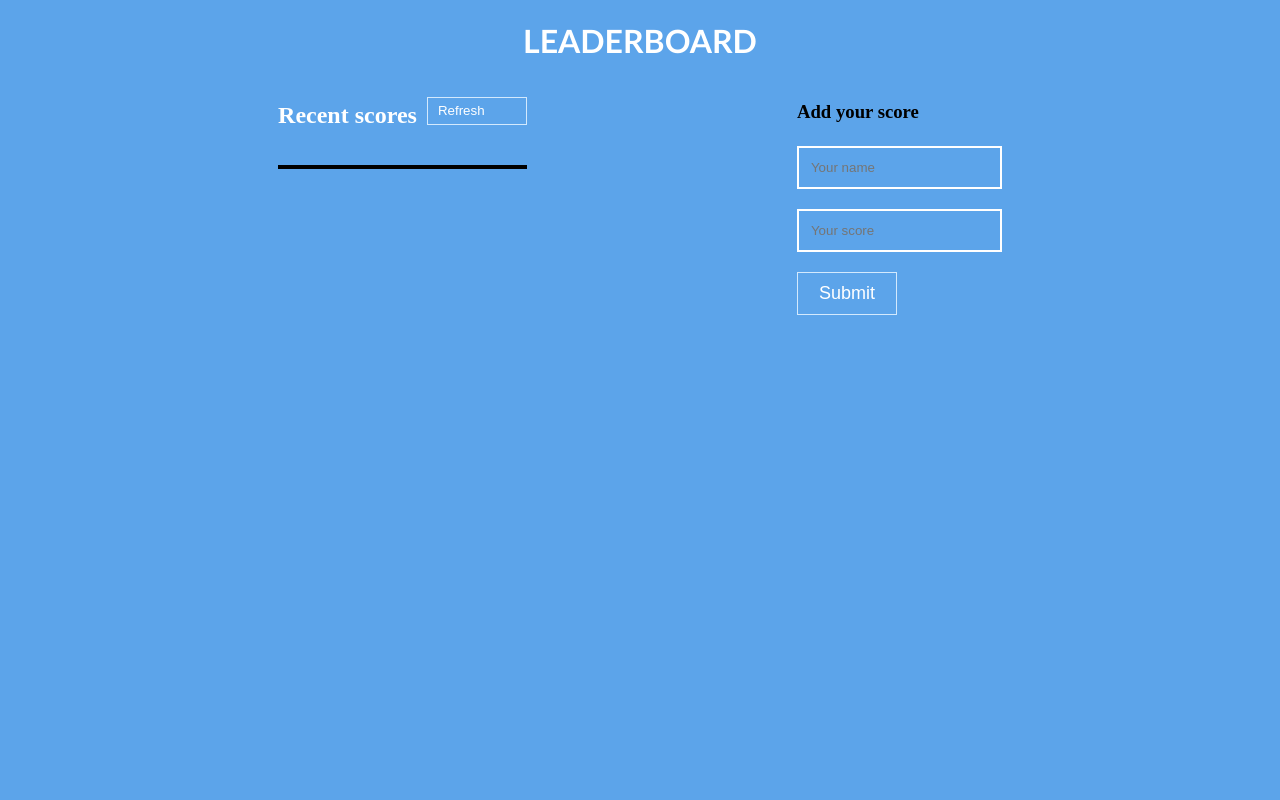
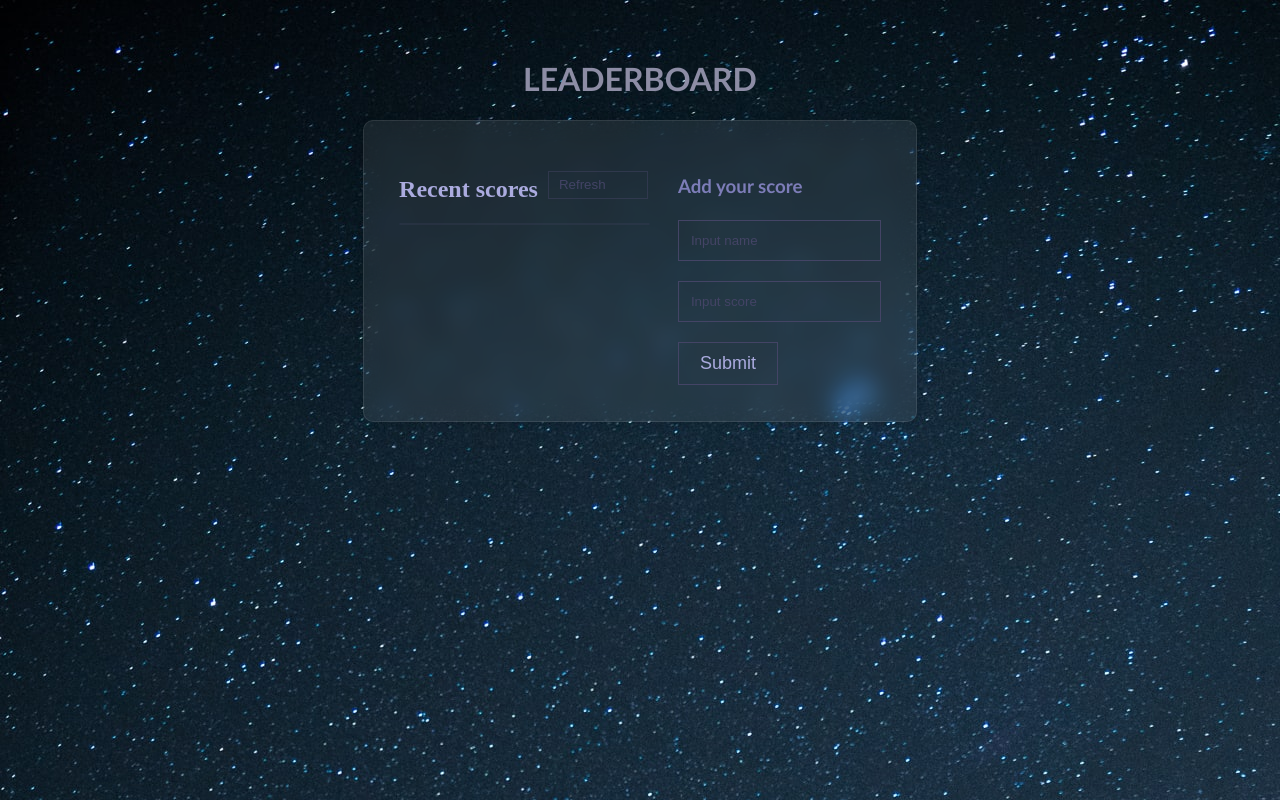
Before and after one commit to summyalena/Leaderboard, a website built with webpack: page src/index.html in a window 1280 px wide. Built offline with nearby package versions, Linux system fonts and the light colour scheme.

Commit message:
done with project3

```diff
--- a/src/index.html
+++ b/src/index.html
@@ -22,9 +22,9 @@
             <h2>Recent scores</h2>
             <button class="refreshBtn">Refresh</button>
         </div>
-        <ul class="scores-div">
+        <div class="scores-div">
 
-        </ul>
+        </div>
     </section>
 
     <section class="add-score">
@@ -32,8 +32,8 @@
             Add your score
         </h3>
        <form id="form">
-       <input type="text" aria-label="Your name" placeholder="Your name" class="name"/>
-       <input type="text" aria-label="Your score" placeholder="Your score" class="score"/>
+       <input type="text" aria-label="Your name" placeholder="Input name" class="name"/>
+       <input type="text" aria-label="Your score" placeholder="Input score" class="score"/>
        <div class="container">
        <div class="center">
         <button type="submit" class="submitBtn">
--- a/src/module/Get.js
+++ b/src/module/Get.js
@@ -7,5 +7,4 @@
   const finalResults = data.result;
   display(finalResults);
 };
-
 export default Get;
--- a/src/module/display.js
+++ b/src/module/display.js
@@ -5,8 +5,9 @@ const display = (data) => {
     const list = document.createElement('li');
     list.classList.add('list');
     list.innerHTML = `
-        <div class="one">
-        <p>${person.user}: ${person.score}</p>
+        <div class="list-one">
+        <i class="fa-solid fa-user"></i>
+        <div>${person.user}: ${person.score}</div>
         </div>
        `;
     scoreList.appendChild(list);
--- a/src/style.css
+++ b/src/style.css
@@ -1,10 +1,25 @@
 
 body {
   background-color: rgb(92, 164, 234);
+  display: flex;
+  flex-direction: column;
+  align-items: center;
+  justify-content: center;
+  padding: 30px;
+  background-image: url('./images/guille-pozzi-sbcIAn4Mn14-unsplash.jpg');
 }
 
 .wrapper {
   display: flex;
+  max-width: 800px;
+  min-height: 230px;
+  padding: 35px;
+  gap: 30px;
+  background-color: rgba(255, 255, 255, 0.075);
+  border-radius: 10px;
+  border: 0.5px solid rgba(255, 255, 255, 0.096);
+  box-shadow: 0 0 10px 1px rgba(0, 0, 0, 0.1);
+  backdrop-filter: blur(11px);
   justify-content: space-evenly;
 }
 
@@ -13,14 +28,14 @@ body {
   font-family: 'Trebuchet MS', 'Lucida Sans Unicode', 'Lucida Grande', 'Lucida Sans', Arial, sans-serif;
   justify-content: center;
   display: flex;
-  color: white;
+  color: rgb(141, 141, 165);
 }
 
 .recentScrs {
   display: flex;
   justify-content: center;
   gap: 10px;
-  color: white;
+  color: rgb(171, 171, 223);
 }
 
 .refreshBtn {
@@ -28,41 +43,47 @@ body {
   width: 100px;
   margin-top: 15px;
   height: 28px;
-  color: white;
+  color: rgb(68, 68, 102);
   cursor: pointer;
   background: transparent;
-  border: 1px solid rgb(211, 233, 253);
+  border: 0.5px solid rgb(68, 68, 100, 0.5);
   padding: 5px 10px;
   transition: 1s ease-in-out;
 }
 
 .scores-div {
   width: 100%;
-  box-sizing: border-box;
-  border: 2px solid black;
+  border: 0.5px solid rgb(68, 68, 102, 0.25);
+  border-radius: 5px;
 }
 
 .list {
   list-style: none;
-  margin-left: -40px;
-  background-color: rgb(235, 233, 233);
+  display: flex;
+  border: 0.2px solid rgb(68, 68, 102, 0.25);
+  border-radius: 5px;
+  margin-bottom: 5px;
 }
 
-.one {
+.list-one {
   font-family: 'Franklin Gothic Medium', 'Arial Narrow', Arial, sans-serif;
-  text-align: left;
+  display: flex;
+  width: 100%;
+  gap: 15px;
+  padding: 10px 5px;
+  color: rgb(163, 163, 223);
 }
 
 .add-score {
   display: flex;
   flex-direction: column;
   gap: 5px;
+  color: rgb(125, 125, 184);
+  font-family: 'Gill Sans', 'Gill Sans MT', Calibri, 'Trebuchet MS', sans-serif;
 }
 
 .add-score header {
-  font-weight: 300;
-  color: white;
-  font-family: 'Gill Sans', 'Gill Sans MT', Calibri, 'Trebuchet MS', sans-serif;
+  font-weight: 500;
 }
 
 #form {
@@ -75,8 +96,12 @@ body {
   padding: 12px;
   outline: none;
   color: white;
-  border: 2px solid rgb(255, 255, 255);
+  border: 0.3px solid rgb(68, 68, 102);
   background: transparent;
+}
+
+::placeholder {
+  color: rgb(68, 68, 102);
 }
 
 .center {
@@ -89,7 +114,7 @@ body {
   width: 100px;
   cursor: pointer;
   background: transparent;
-  border: 1px solid rgb(211, 233, 253);
+  border: 1px solid rgb(68, 68, 102);
   align-self: flex-end;
   border-radius: 0;
   padding: 10px;
@@ -101,7 +126,7 @@ body {
   left: 0;
   top: 0;
   fill: none;
-  stroke: #fff;
+  stroke: rgb(68, 68, 102);
   stroke-dasharray: 150 480;
   stroke-dashoffset: 150;
   transition: 1s ease-in-out;
@@ -109,7 +134,8 @@ body {
 
 .submitBtn:hover {
   transition: 1s ease-in-out;
-  background: rgb(79, 149, 218);
+  background: rgb(68, 68, 102);
+  color: white;
 }
 
 .submitBtn:hover svg {
@@ -117,7 +143,8 @@ body {
 }
 
 .submitBtn span {
-  color: white;
+  color: rgb(171, 171, 223);
+  z-index: 500;
   font-size: 18px;
   font-weight: 100;
 }
@@ -131,9 +158,8 @@ body {
 
   .submitBtn {
     width: 100%;
-    justify-content: center;
-    display: flex;
     padding: 10px;
+    margin-top: -10px;
     border-radius: 10px;
   }
 
```
Also changed, not shown: dist/index.html, src/images/guille-pozzi-sbcIAn4Mn14-unsplash.jpg (added), src/images/user (1).png (added).
